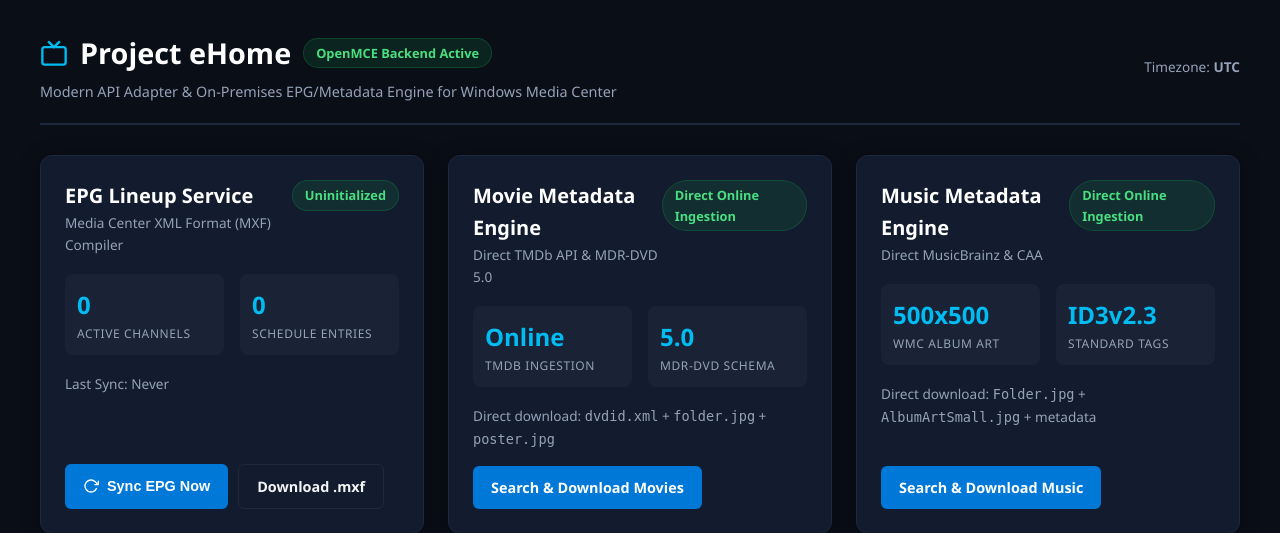
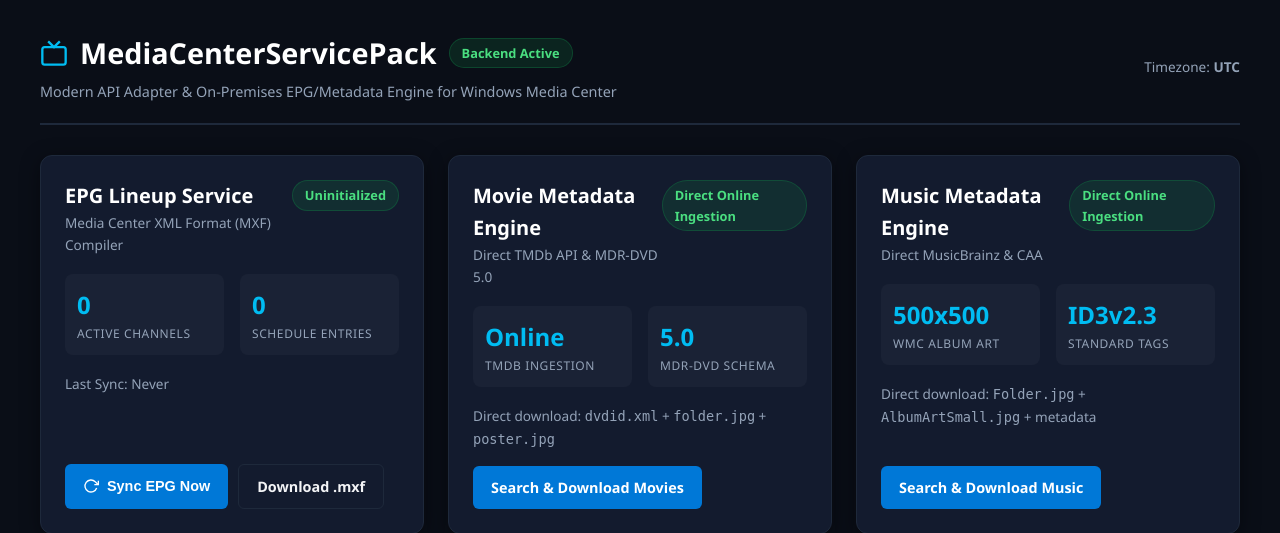
Before and after one commit to theretrogeekyt-dev/MediaCenterServicePack, a FastAPI app: page / in a window 1280 px wide. Shown: the top 533 px of the page. Run offline with FastAPI, Linux system fonts and the light colour scheme; parts of the project's set-up code (start-up, migrations or seed data) failed here and were passed over; some libraries are stand-ins or nearby versions; some web fonts are replaced.

Commit message:
Updated Project Name

```diff
--- a/docker-compose.yml
+++ b/docker-compose.yml
@@ -1,10 +1,10 @@
 services:
-  openmce:
+  mediacenter:
     build:
       context: .
       dockerfile: Dockerfile
-    image: openmce/project-ehome:latest
-    container_name: openmce-backend
+    image: ghcr.io/theretrogeekyt-dev/mediacenterservicepack:latest
+    container_name: mediacenter-servicepack
     restart: unless-stopped
     ports:
       - "8080:8080"
--- a/src/__init__.py
+++ b/src/__init__.py
@@ -1,5 +1,5 @@
 """
-Project eHome (OpenMCE Backend)
+MediaCenterServicePack
 Self-contained backend restoring EPG, movie metadata, and music artwork for Windows Media Center.
 """
 
--- a/src/api/main.py
+++ b/src/api/main.py
@@ -17,7 +17,7 @@
 from src.metadata.music_scanner import MusicScannerStats
 from src.scheduler.tasks import scheduler_service
 
-logger = logging.getLogger("openmce")
+logger = logging.getLogger("mediacenter")
 logging.basicConfig(level=logging.INFO, format="%(asctime)s [%(levelname)s] %(name)s: %(message)s")
 
 START_TIME = time.time()
@@ -32,7 +32,7 @@
 @asynccontextmanager
 async def lifespan(app: FastAPI):
     """Application lifecycle management."""
-    logger.info("Initializing Project eHome (OpenMCE Backend)...")
+    logger.info("Initializing MediaCenterServicePack...")
 
     # Start background scheduler
     scheduler_service.start()
@@ -49,14 +49,14 @@
     yield
 
     # Clean shutdown
-    logger.info("Shutting down Project eHome backend...")
+    logger.info("Shutting down MediaCenterServicePack backend...")
     scheduler_service.shutdown()
     await movie_engine.close()
     await music_engine.close()
 
 
 app = FastAPI(
-    title="Project eHome (OpenMCE Backend)",
+    title="MediaCenterServicePack",
     description="EPG, Movie metadata, and Music artwork server for Windows Media Center",
     version=__version__,
     lifespan=lifespan,
--- a/src/api/templates/index.html
+++ b/src/api/templates/index.html
@@ -3,7 +3,7 @@
 <head>
     <meta charset="UTF-8">
     <meta name="viewport" content="width=device-width, initial-scale=1.0">
-    <title>Project eHome | OpenMCE Backend</title>
+    <title>MediaCenterServicePack | Windows Media Center Backend</title>
     <link rel="preconnect" href="https://fonts.googleapis.com">
     <link rel="preconnect" href="https://fonts.gstatic.com" crossorigin>
     <link href="https://fonts.googleapis.com/css2?family=Segoe+UI:wght@300;400;600;700&display=swap" rel="stylesheet">
@@ -295,8 +295,8 @@
                         <rect x="2" y="7" width="20" height="15" rx="2" ry="2"></rect>
                         <polyline points="17 2 12 7 7 2"></polyline>
                     </svg>
-                    Project eHome
-                    <span class="badge-pill">OpenMCE Backend Active</span>
+                    MediaCenterServicePack
+                    <span class="badge-pill">Backend Active</span>
                 </div>
                 <div style="color: var(--text-muted); font-size: 0.9rem; margin-top: 4px;">
                     Modern API Adapter & On-Premises EPG/Metadata Engine for Windows Media Center
--- a/src/config.py
+++ b/src/config.py
@@ -4,7 +4,7 @@
 
 
 class Settings(BaseSettings):
-    """Application settings for Project eHome (OpenMCE Backend)."""
+    """Application settings for MediaCenterServicePack."""
 
     model_config = SettingsConfigDict(
         env_file=".env",
--- a/src/epg/schedules_direct.py
+++ b/src/epg/schedules_direct.py
@@ -32,7 +32,7 @@
             resp = await self._client.post(
                 f"{SD_BASE_URL}/token",
                 json={"username": self.username, "password": self.password},
-                headers={"User-Agent": "Project-eHome/1.0 (OpenMCE)"},
+                headers={"User-Agent": "MediaCenterServicePack/1.0 (theretrogeekyt-dev)"},
             )
             data = resp.json()
             if resp.status_code == 200 and "token" in data:
@@ -54,7 +54,7 @@
 
         headers = {
             "token": token,
-            "User-Agent": "Project-eHome/1.0 (OpenMCE)",
+            "User-Agent": "MediaCenterServicePack/1.0 (theretrogeekyt-dev)",
         }
 
         try:
--- a/src/metadata/musicbrainz_client.py
+++ b/src/metadata/musicbrainz_client.py
@@ -7,7 +7,7 @@
 
 MB_BASE_URL = "https://musicbrainz.org/ws/2"
 CAA_BASE_URL = "https://coverartarchive.org/release"
-USER_AGENT = "Project-eHome/1.0 ( https://github.com/OpenMCE/Project-eHome )"
+USER_AGENT = "MediaCenterServicePack/1.0 ( https://github.com/theretrogeekyt-dev/MediaCenterServicePack )"
 
 
 class MusicBrainzClient:
```
Also changed, not shown: tests/test_api.py (+1 -1 lines), .github/workflows/docker-ci.yml, README.md, 2 other files.
